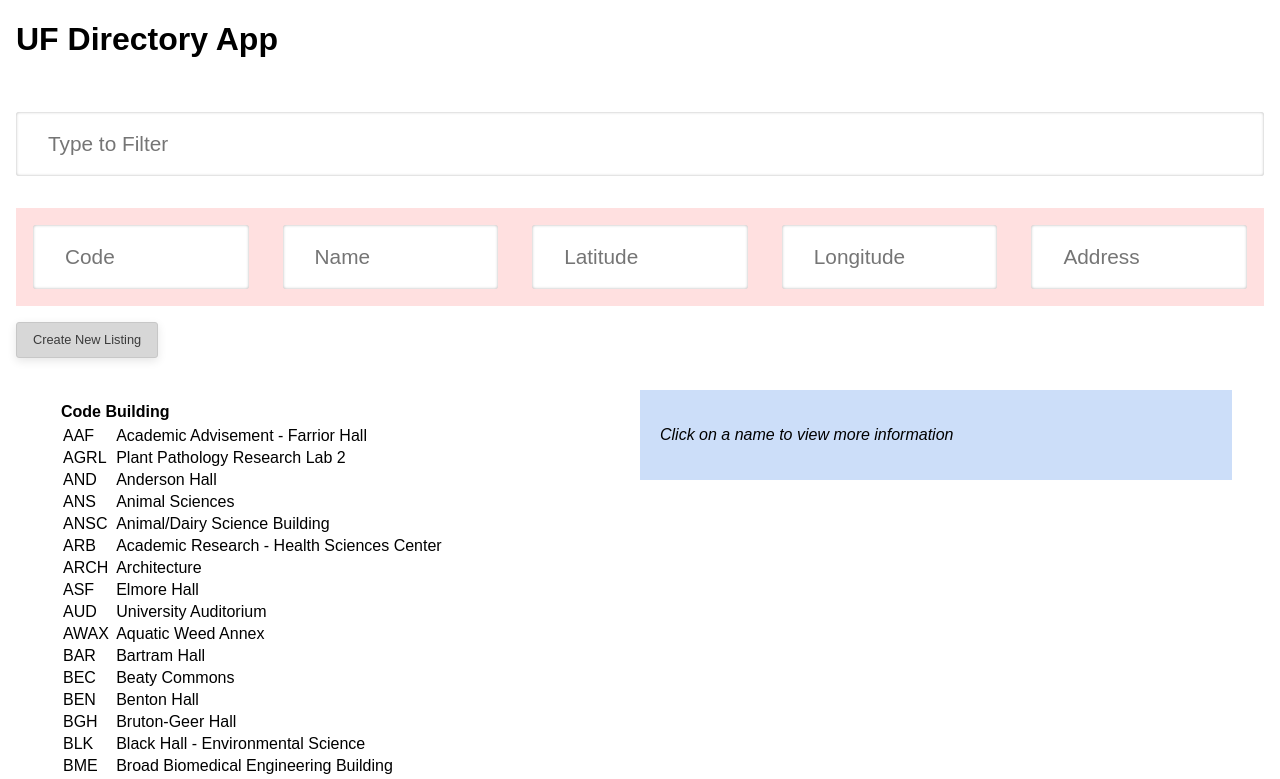
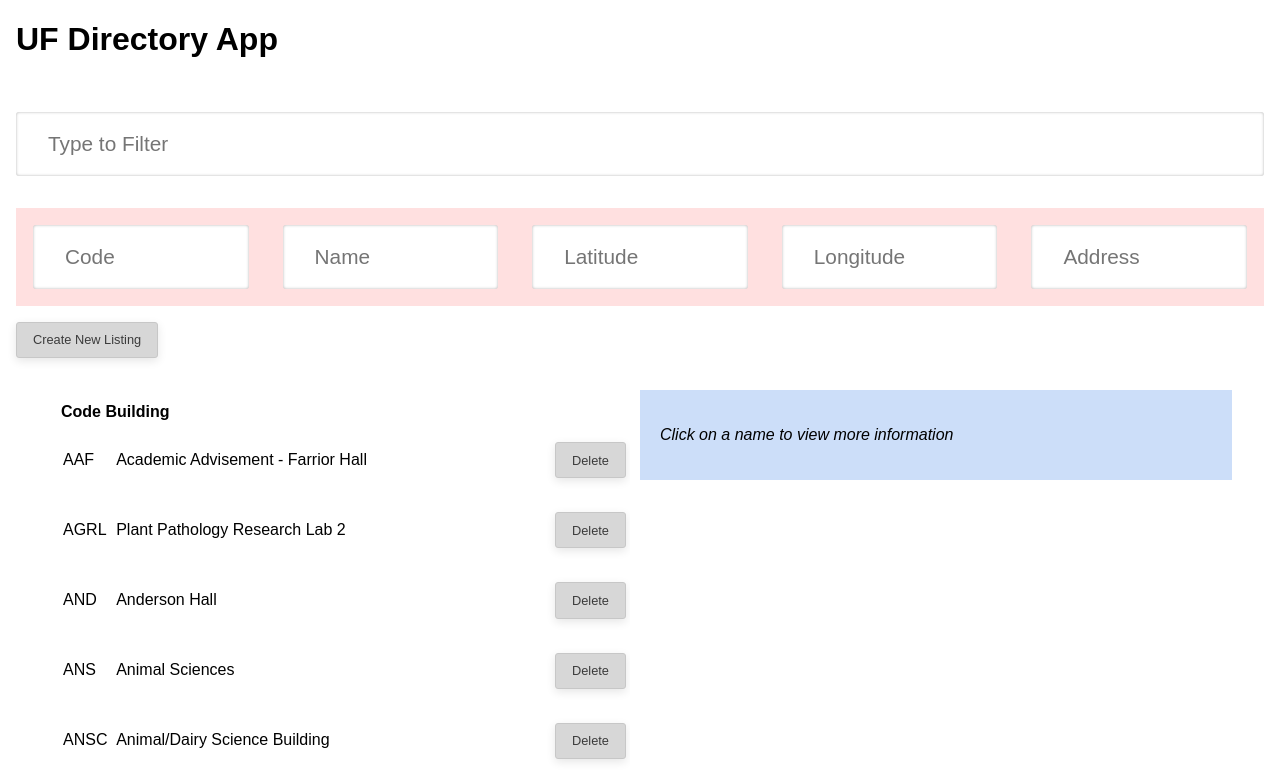
Before and after one commit to jeyule/Bootcamp4, a React (Create React App) app: page / in a window 1280 px wide. Shown: the top 779 px of the page. Built offline with nearby package versions, Linux system fonts and the light colour scheme.

Commit message:
add delete functionality

```diff
--- a/src/App.js
+++ b/src/App.js
@@ -12,7 +12,8 @@
     this.state = {
       filterText: '',
       selectedBuilding: 0,
-      index: props.data.length
+      index: props.data.length,
+      toBeDeleted: 0
     };
     console.log('index', this.state.index)
   }
@@ -51,6 +52,15 @@
     })
   }
 
+  deleteListing(id) {
+    this.props.data[id-1].code = '';
+    this.props.data[id-1].name = '';
+
+    this.setState({
+      data: this.props.data
+    })
+  }
+
   render() {
     return (
       <div className="bg">
@@ -82,6 +92,7 @@
                     data={this.props.data}
                     filterText={this.state.filterText}
                     selectBuilding={this.selectBuilding.bind(this)}
+                    deleteListing={this.deleteListing.bind(this)}
                   />
                 </table>
               </div>
--- a/src/components/AddBuilding.js
+++ b/src/components/AddBuilding.js
@@ -8,8 +8,6 @@
     }
 
 	render() {
-
-        const { data } = this.props;
 
 		return (
 
--- a/src/components/BuildingList.js
+++ b/src/components/BuildingList.js
@@ -1,23 +1,47 @@
 import React from 'react';
 
-export default ({data, filterText, selectBuilding}) => {
+class BuildingList extends React.Component {
 		//console.log('This is my directory file', this.props.data);
 
+		render() {
+
+			const {data, filterText, selectBuilding} = this.props;
+
+			//var index = 0
+
 			const buildingList = data
+
 				.filter(directory => {
 					return directory.name.toLowerCase().indexOf(filterText.toLowerCase()) >= 0
 				})
 				.map(directory => {
+					//directory.index = index
+					//console.log(index)
+					//index++
+
 					return (
+
 						<tr
 							key={directory.id}
 							onClick={() => selectBuilding(directory.id)}
 						>
+							{directory.code != '' &&
 								<td>{directory.code} </td>
+							}
+							{directory.name != '' &&
 								<td> {directory.name} </td>
+							}
+							{directory.code != '' &&
+								<button onClick={(e) => this.props.deleteListing(directory.id)}>
+									Delete
+								</button>
+							}
 						</tr>
 					);
 				});
 
 			return <div>{buildingList}</div>;
 		}
+}
+
+export default BuildingList;
--- a/src/components/ViewBuilding.js
+++ b/src/components/ViewBuilding.js
@@ -14,19 +14,25 @@
 }
 export default ViewBuilding;*/
 
-export default ({data, selectedBuilding}) => {
+class ViewBuilding extends React.Component {
+
+		render() {
+
+			const {data, selectedBuilding} = this.props;
+
 			const directory = data[selectedBuilding-1]
+
 			return (
 				<div>
 					<p>
 						{' '}
 						<i>Click on a name to view more information</i>
 
-					{selectedBuilding > 0 &&
+						{directory && selectedBuilding > 0 &&
 							<p>
 								<li>Code: {directory.code}</li>
 								<li>Name: {directory.name}</li>
-							{directory.coordinates &&
+								{directory.coordinates && directory.coordinates.latitude!='' && directory.coordinates.longitude!='' &&
 									<li>Coordinates: {directory.coordinates.latitude}, {directory.coordinates.longitude}</li>
 								}
 								{directory.address &&
@@ -38,3 +44,6 @@
 				</div>
 			);
 		}
+}
+
+export default ViewBuilding;
```
Lines whose indentation alone changed are shown as unchanged.
